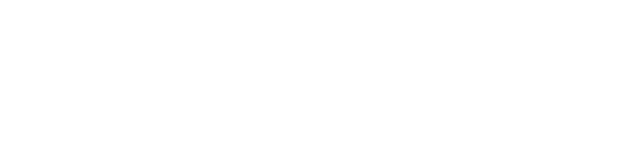
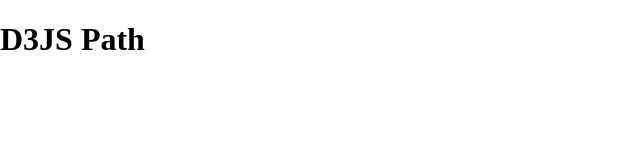
Before and after one commit to Motkany1980/D3JS, a plain HTML site: page indexPath.html in a window 1280 px wide. Shown: the whole page, without its empty margins (0-640 px from the left). Drawn offline with Linux system fonts and the light colour scheme.

```diff
--- a/indexPath.html
+++ b/indexPath.html
@@ -8,7 +8,7 @@
     <script type="text/javascript" src="d3.v4.js"></script>
 </head>
 <body>
-
+    <h1>D3JS Path</h1>
 
     <script src="Path.js"></script>
 </body>
```
